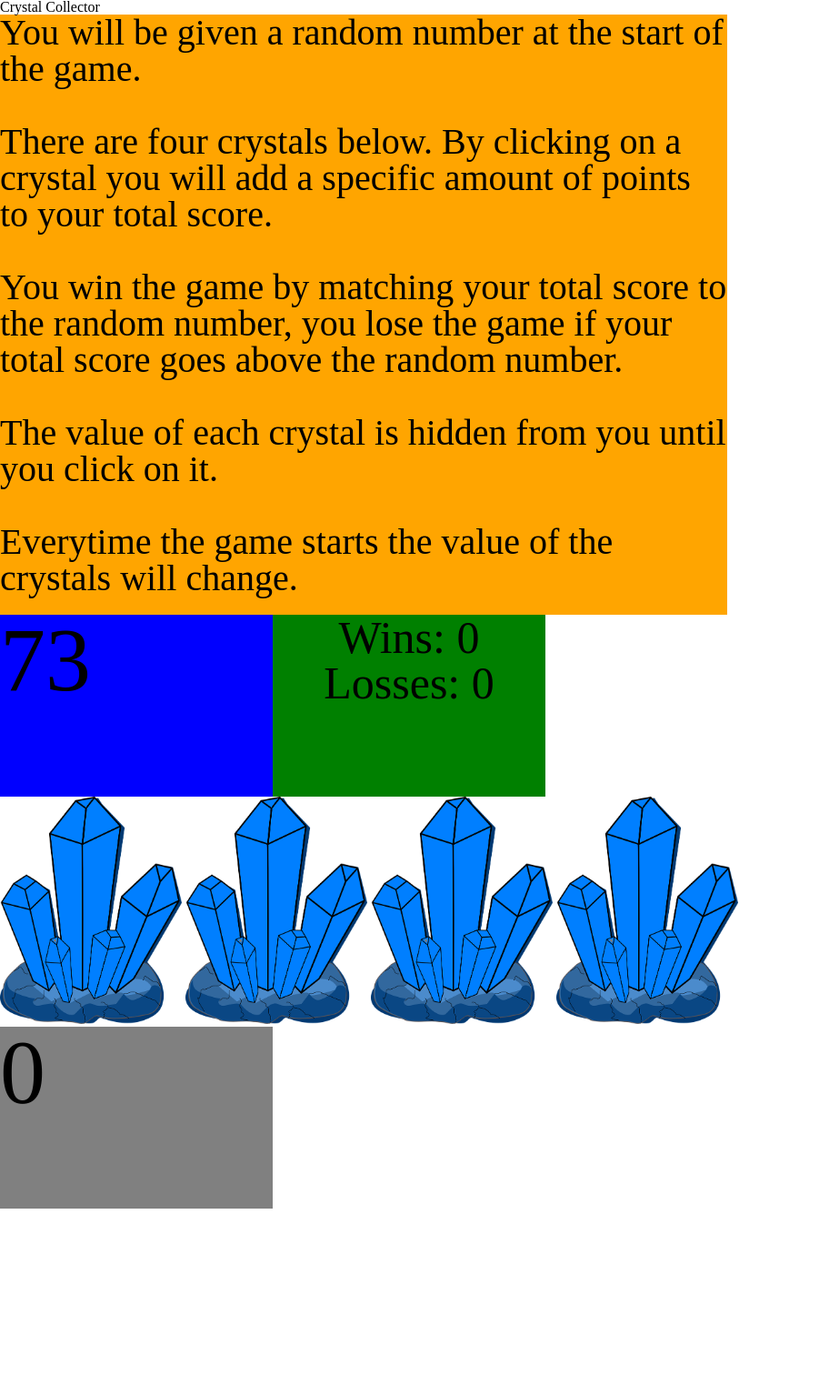
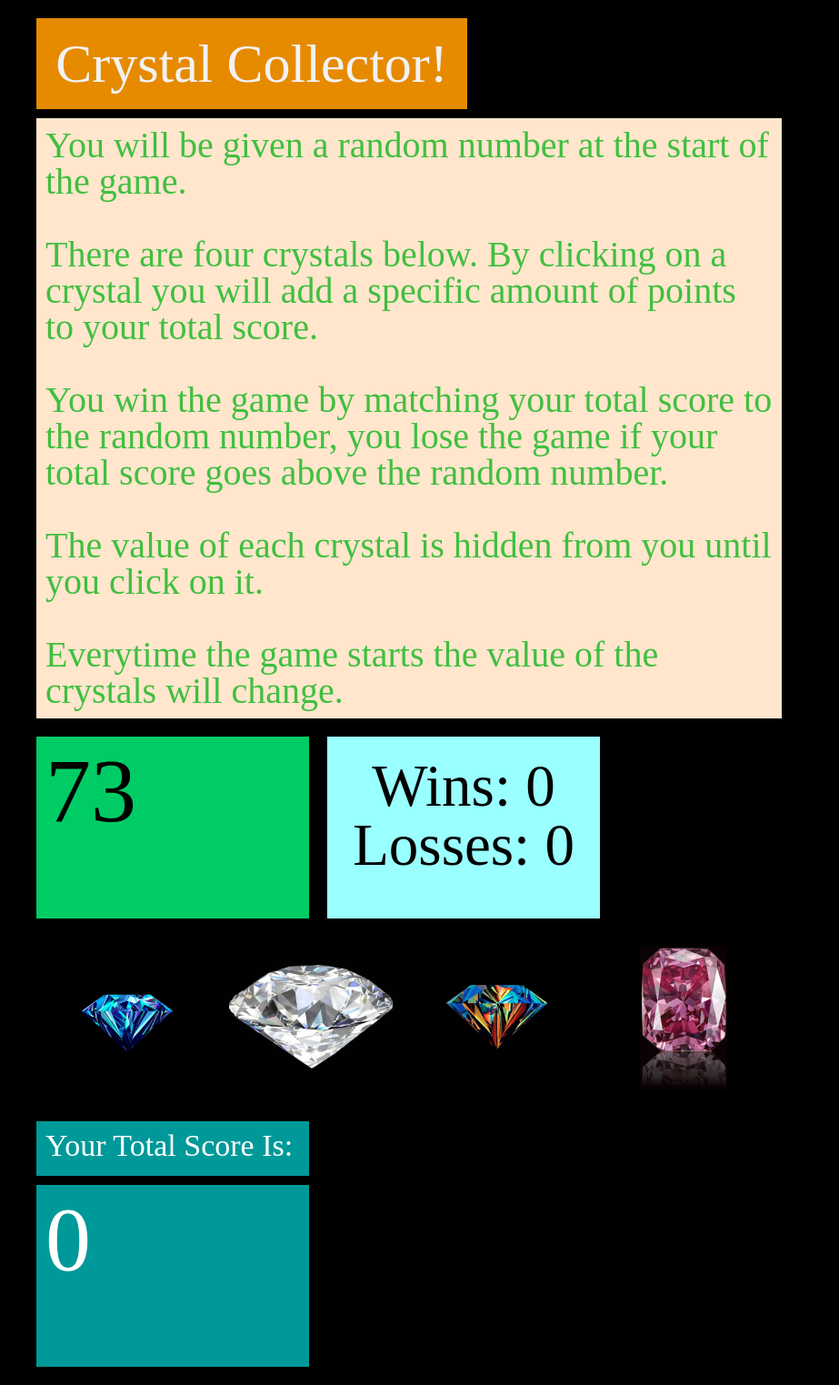
Before and after one commit to msedlazek/week-4-game, a PHP site: page / in a window 1280 px wide. Shown: the whole page at 91% size, without its empty margins (0-923 px from the left). Before the commit the page ends 1329 px from the top, so only its background shows below. Run offline with PHP 8.4, Linux system fonts and the light colour scheme.

Commit message:
Html edited for CSS, css complete.

```diff
--- a/assets/css/style.css
+++ b/assets/css/style.css
@@ -1,32 +1,65 @@
+body {
+	margin: 20px;
+	background-color: black;
+}
+
+div {
+	margin: 10px;
+}
+
+#header {
+	height: 60px;
+	width: 434px;
+	color: #f2f2f2;
+	font-size: 60px;
+	text-align: center;
+	padding: 20px;
+	background-color: #e68a00;
+}
+
 .instructions {
 	width: 800px;
-	background-color: orange;
+	background-color: #ffe6cc;
 	font-size: 40px;
-	padding-bottom: 20px;
+	color: #40bf40;
+	padding: 10px;
+}
+
+.totalScore {
+	height: 40px;
+	width: 280px;
+	font-size: 34px;
+	padding: 10px;
+	color: white;
+	background-color: #009999;
 }
 
 .counterDisplay {
-	height: 200px;
-	width: 300px;
-	background-color: gray;
+	height: 180px;
+	width: 280px;
+	color: white;
+	padding: 10px;
+	background-color: #009999;
 	font-size: 100px;
 }
 
 .targetBox {
 	float: left;
-	height: 200px;
-	width: 300px;
-	background-color: blue;
+	height: 180px;
+	width: 280px;
+	padding: 10px;
+	background-color: #00cc66;
 	font-size: 100px;
 }
 
 .winsLosses {
 	float: left;
-	height: 200px;
+	height: 178px;
 	width: 300px;
-	background-color: green;
-	font-size: 50px;
+	background-color: #99ffff;
+	font-size: 65px;
 	text-align: center;
+	padding-top: 22px;
 }
 
 .crystals {
@@ -34,6 +67,18 @@
 	width: 100%;
 }
 
+#crystalImageOne {
+	padding-bottom: 40px;
+}
+
+#crystalImageTwo {
+	padding-bottom: 45px;
+}
+
+#crystalImageThree {
+	padding-bottom: 40px;
+}
+
 img {
 	width: 200px;
 }
--- a/index.html
+++ b/index.html
@@ -19,7 +19,7 @@
 
 	<div id="header">
 
-		<h1>Crystal Collector</h1>
+		<h1>Crystal Collector!</h1>
 
 	</div>
 
@@ -52,21 +52,26 @@
 	<div class="winsLosses">
 
 		<p id="wins">Wins: 0</p>
-
 		<p id="losses">Losses: 0</p>
 
 	</div>
 
 	<div class="crystals">
 
-		<img id="crystalImageOne" src="assets/images/crystal-307265_960_720.png">
+		<img id="crystalImageOne" src="assets/images/blue_diamond_wallpaper_hd.jpg">
 
-		<img id="crystalImageTwo" src="assets/images/crystal-307265_960_720.png">
+		<img id="crystalImageTwo" src="assets/images/white-diamond.jpg">
 
-		<img id="crystalImageThree" src="assets/images/crystal-307265_960_720.png">
+		<img id="crystalImageThree" src="assets/images/diamond-vector-hd-wallpaper-802848592.jpg">
 
-		<img id="crystalImageFour" src="assets/images/crystal-307265_960_720.png">
+		<img id="crystalImageFour" src="assets/images/pink-diamond.jpg">
 
+
+	</div>
+
+	<div class="totalScore">
+
+		<p>Your Total Score Is:</p>
 
 	</div>
 
```
Also changed, not shown: assets/javascript/game.js (+51 -64 lines), assets/images/blue_diamond_wallpaper_hd.jpg (added), assets/images/diamond-3d-wallpaper.jpg (added), assets/images/diamond-vector-hd-wallpaper-802848592.jpg (added), assets/images/pink-diamond.jpg (added), assets/images/white-diamond.jpg (added).
